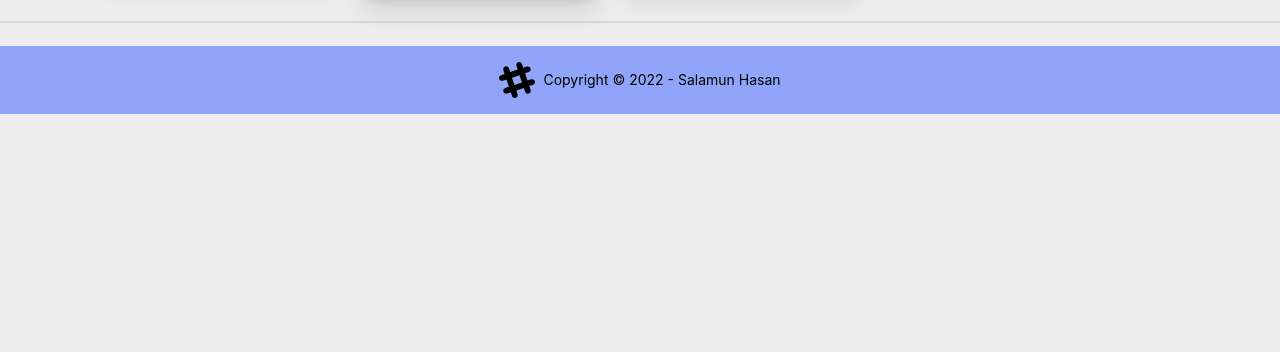
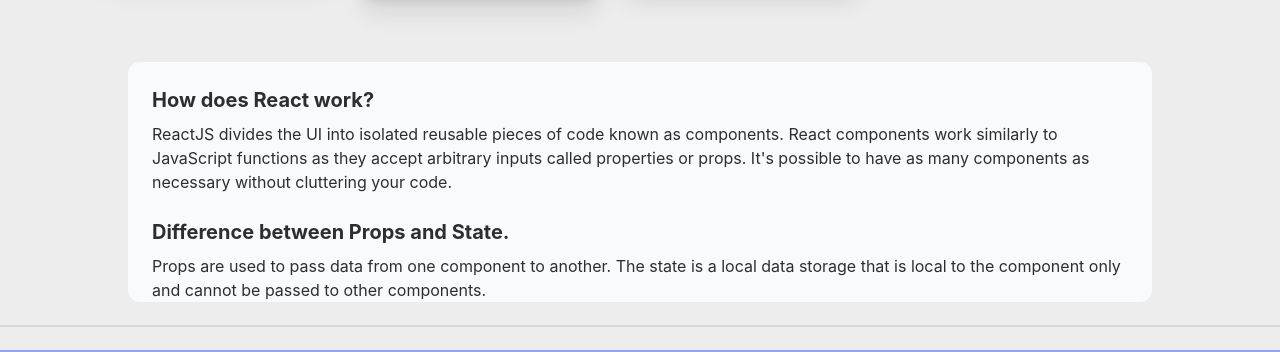
Before and after one commit to SalamunHasan69/active-programmer, a React (Create React App) app: page / in a window 1280 px wide. Shown: the part 1106-1458 px from the top of the page. Before the commit the page ends 1220 px from the top, so only its background shows below. Built offline with nearby package versions, Linux system fonts and the light colour scheme.

Commit message:
added question

```diff
--- a/src/App.js
+++ b/src/App.js
@@ -1,3 +1,4 @@
+import Blog from './components/Blog/Blog';
 import Main from './components/Main/Main';
 
 function App() {
@@ -10,6 +11,7 @@
         </div>
       </nav>
       <Main></Main>
+      <Blog></Blog>
       <div className="divider"></div>
       <footer className="footer footer-center p-4 bg-primary text-neutral-content">
         <div className="items-center grid-flow-col text-black">
--- /dev/null
+++ b/src/components/Blog/Blog.js
@@ -0,0 +1,19 @@
+import React from 'react';
+
+const Blog = () => {
+  return (
+    <div className='bg-slate-50 w-[80%] mx-auto rounded-xl mt-16'>
+      <div className='p-6'>
+        <h2 className='text-xl font-bold mb-2'>How does React work?</h2>
+        <p className='text-base'>ReactJS divides the UI into isolated reusable pieces of code known as components. React components work similarly to JavaScript functions as they accept arbitrary inputs called properties or props. It's possible to have as many components as necessary without cluttering your code.</p>
+      </div>
+      <div className='px-6'>
+        <h2 className='text-xl font-bold mb-2'>Difference between Props and State.</h2>
+        <p className='text-base'>Props are used to pass data from one component to another. The state is a local data storage that is local to the component only and cannot be passed to other components.</p>
+      </div>
+      <div></div>
+    </div>
+  );
+};
+
+export default Blog;
--- a/src/components/Main/Main.js
+++ b/src/components/Main/Main.js
@@ -27,7 +27,7 @@
             cards.map(card => <Card card={card} key={card.id} addToList={addToList}></Card>)
           }
         </div>
-        <div className="bg-slate-50">
+        <div className="bg-slate-50 lg:rounded-bl-xl">
           <CardInfo></CardInfo>
         </div>
       </div>
```
